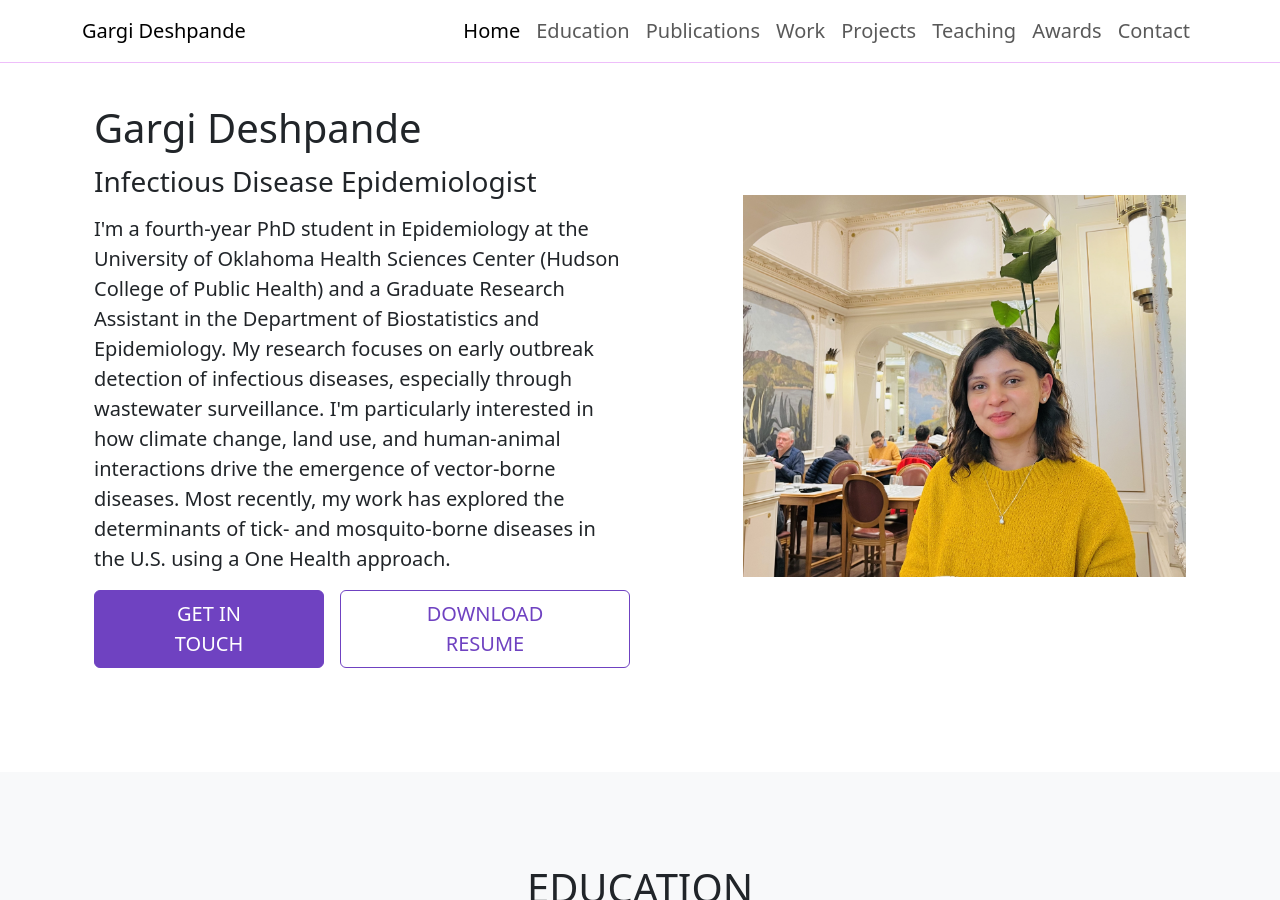
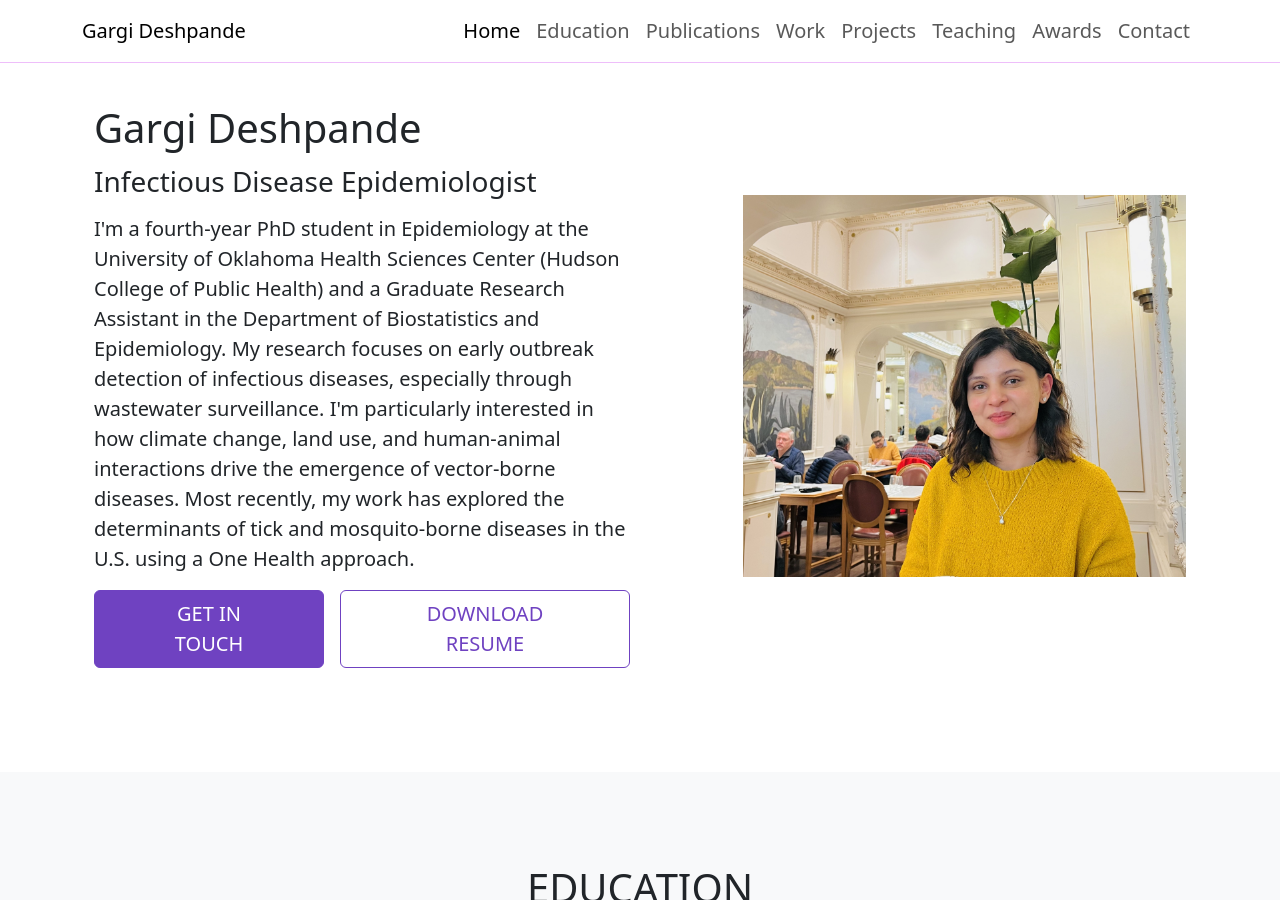
Before and after one commit to sohom070994/sohom070994.github.io, a Jekyll site: the page built from index.md, in a window 1280 px wide and 900 px high. Built offline with Jekyll 4.4.1, drawn with Linux system fonts in a browser that asks for light colours.

```diff
--- a/_data/hometext.yml
+++ b/_data/hometext.yml
@@ -2,7 +2,7 @@ header:
   title: "Gargi Deshpande"
   sub_title: "Infectious Disease Epidemiologist"
   image: "/assets/images/IMG_6317.jpg"
-  text: "I'm a fourth-year PhD student in Epidemiology at the University of Oklahoma Health Sciences Center (Hudson College of Public Health) and a Graduate Research Assistant in the Department of Biostatistics and Epidemiology. My research focuses on early outbreak detection of infectious diseases, especially through wastewater surveillance. I'm particularly interested in how climate change, land use, and human-animal interactions drive the emergence of vector-borne diseases. Most recently, my work has explored the determinants of tick- and mosquito-borne diseases in the U.S. using a One Health approach."
+  text: "I'm a fourth-year PhD student in Epidemiology at the University of Oklahoma Health Sciences Center (Hudson College of Public Health) and a Graduate Research Assistant in the Department of Biostatistics and Epidemiology. My research focuses on early outbreak detection of infectious diseases, especially through wastewater surveillance. I'm particularly interested in how climate change, land use, and human-animal interactions drive the emergence of vector-borne diseases. Most recently, my work has explored the determinants of tick and mosquito-borne diseases in the U.S. using a One Health approach."
   buttons:
     - text: "Get In Touch"
       url: "#contact"
@@ -189,7 +189,7 @@ publications:
       journal: "PROSPERO International prospective register of systematic reviews"
       year: "2020"
       # abstract: "A review of surveillance systems and their role in early detection of emerging infectious diseases."
-      link: "https://pmc.ncbi.nlm.nih.gov/articles/PMC11624676/#:~:text=Results,of%20integration%20into%20everyday%20life."
+      link: "https://oaktrust.library.tamu.edu/server/api/core/bitstreams/fa4fc723-6a94-4046-8fae-1d809bbb0019/content"
       status: "Published"
 
 work_experience:
```
